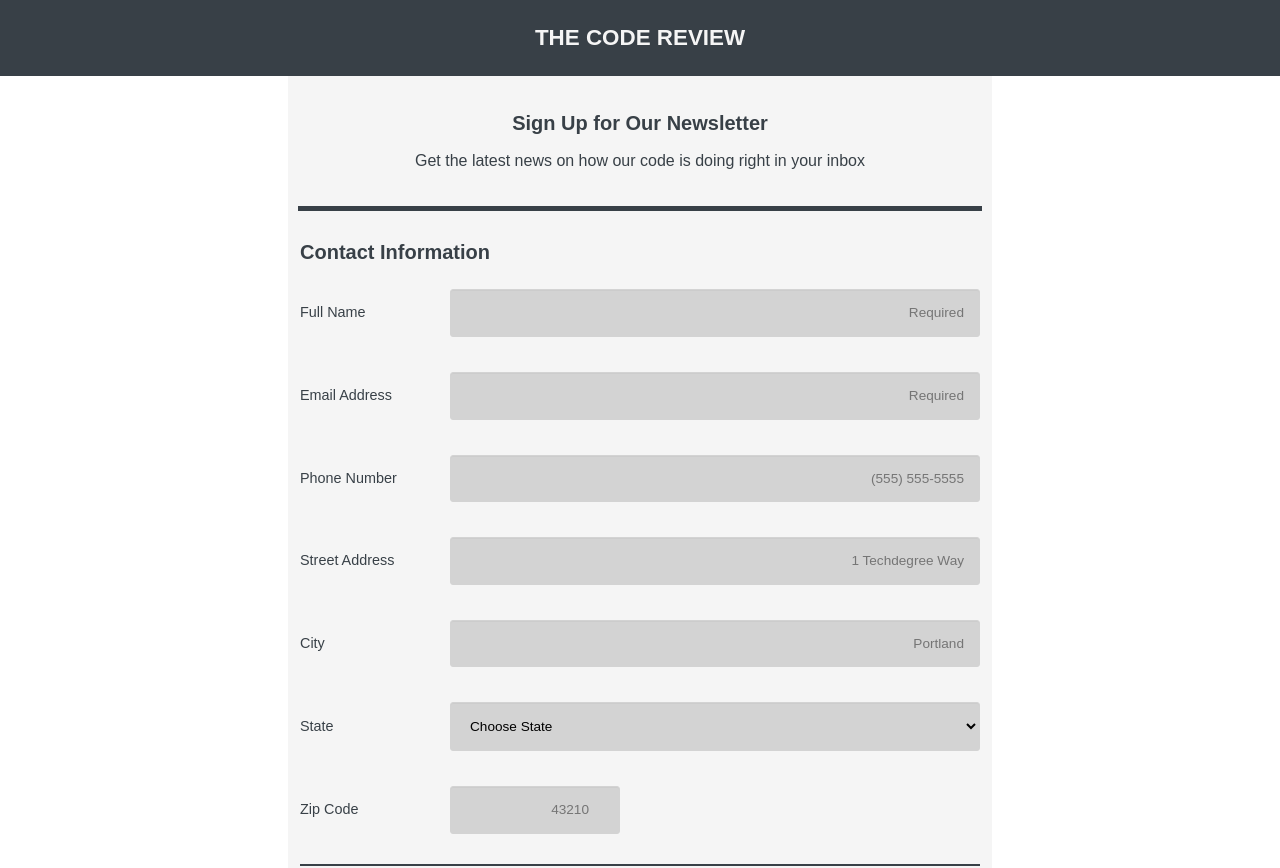
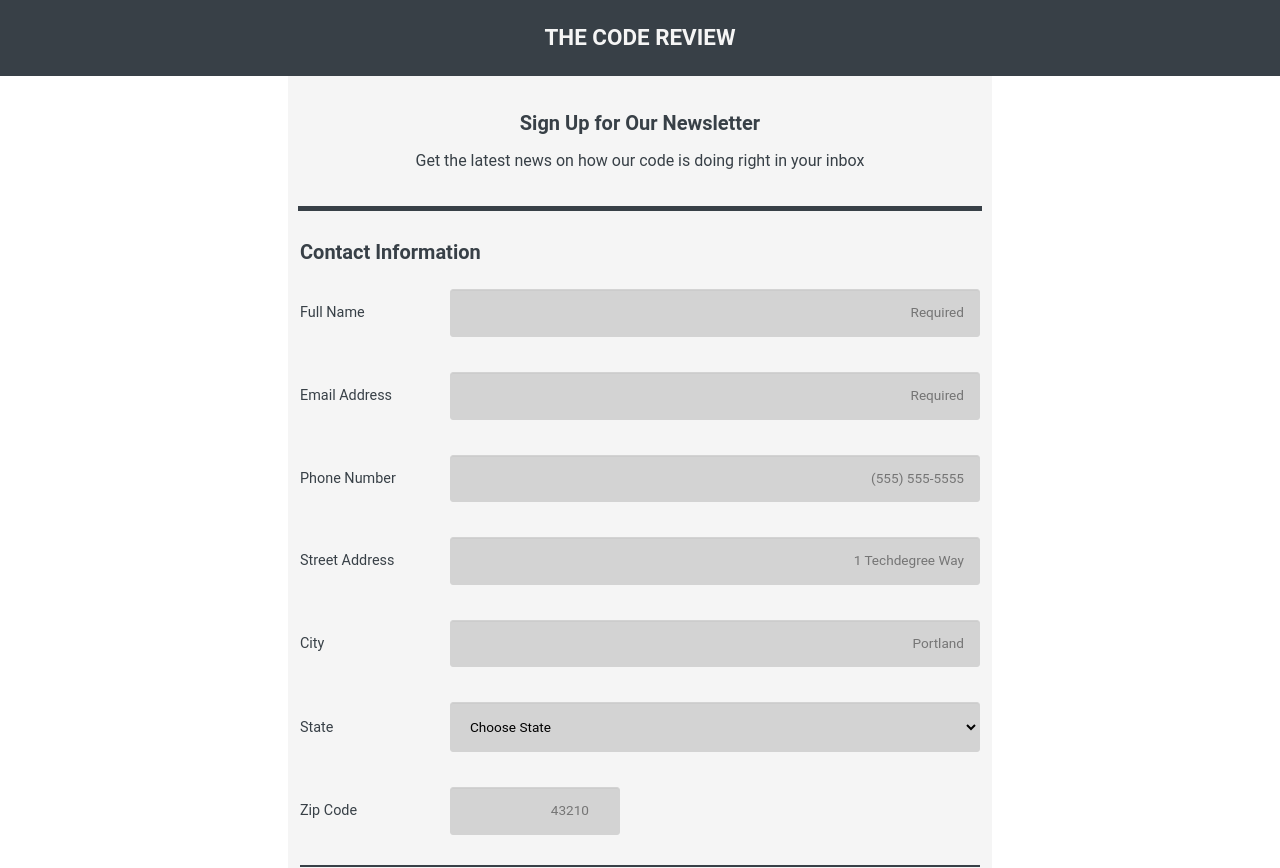
Before and after one commit to cjoleary/FEWD-Project-3, a plain HTML site: page index.html in a window 1280 px wide. Shown: the top 868 px of the page. Drawn offline with Linux system fonts and the light colour scheme; a web font is replaced by a local one.

Commit message:
Update styles.css

```diff
--- a/CSS/styles.css
+++ b/CSS/styles.css
@@ -7,7 +7,7 @@
   }
 
 body {
-    font-family: 'Merriweather', sans-serif;
+    font-family: 'Merriweather', 'Roboto', sans-serif;
     color: #384047;
 }
 
```
